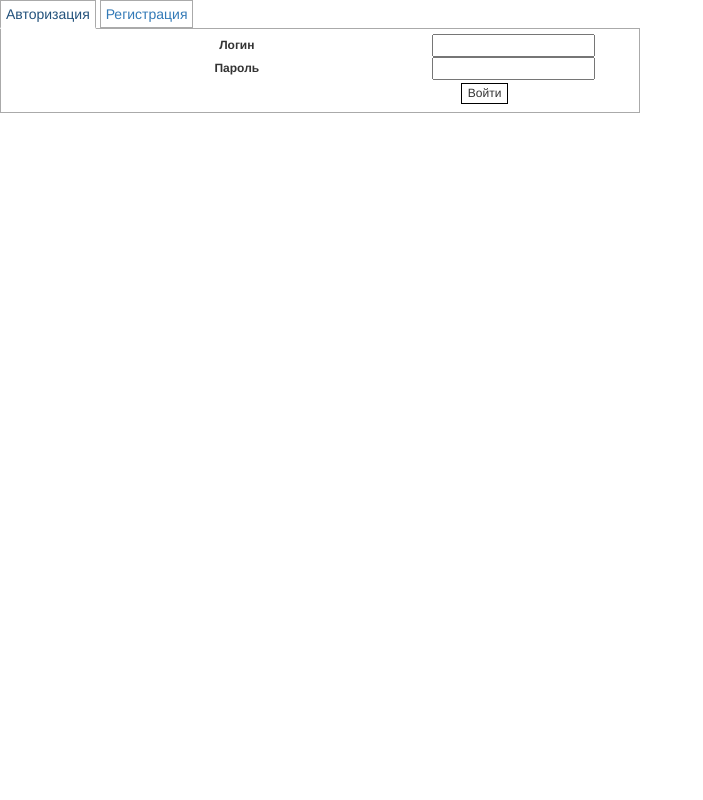
After one commit to piriflegetont/fogstream, a Django app: page /auth in a window 1280 px wide. The commit adds this page. Shown: the whole page, without its empty margins (0-703 px from the left). Run offline with Django 3.2, Linux system fonts and the light colour scheme; a user stored in the database is signed in; some libraries are stand-ins or nearby versions.

Commit message:
FOGSTREAM-1 Форма регистрации и авторизации, страгницы ошибок 404 и 500, представления ошибок.

```diff
--- a/core/settings.py
+++ b/core/settings.py
@@ -24,6 +24,10 @@
 
 # SECURITY WARNING: don't run with debug turned on in production!
 DEBUG = True
+
+STATICFILES_DIRS = ('testApp/static/js', 'testApp/static/css')
+STATIC_ROOT = 'static'
+STATIC_URL = '/static/'
 
 ALLOWED_HOSTS = ['127.0.0.1', 'localhost']
 
--- a/core/urls.py
+++ b/core/urls.py
@@ -1,9 +1,11 @@
 from django.conf.urls import include, url
 from django.contrib import admin
-
 from django.contrib.auth import views
+from django.views.static import serve
+from django.conf import settings
 
 urlpatterns = [
+    url(r'^static/(?P<path>.*)$', serve, {'document_root': settings.STATIC_ROOT}),
     url(r'^admin/', admin.site.urls),
     url('accounts/login/', views.LoginView.as_view(), name='login'),
     url('accounts/logout/', views.LogoutView.as_view(next_page='/'), name='logout'),
--- a/testApp/static/css/send.css
+++ b/testApp/static/css/send.css
@@ -32,7 +32,7 @@
 .success {
     color: green;
 }
-#send {
+.button {
     border: 1px solid black;
     background-color: Transparent;
 }
@@ -52,3 +52,17 @@
     height: 20%;
     resize: none;
 }
+
+#tab2{position: fixed; }
+.tabs > a { line-height: 28px; background: #fff; text-decoration: none; }
+.tabs > a,
+.tabs #tab2:target ~ a:nth-of-type(1),
+.tabs > div { padding: 5px; border: 1px solid #aaa; }
+.tabs > a:nth-of-type(1),
+.tabs #tab2:target ~ a:nth-of-type(2)
+{ border-bottom: 2px solid #fff; }
+#tab2,
+.tabs > div,
+.tabs #tab2:target ~ div:nth-of-type(1){display: none; }
+.tabs > div:nth-of-type(1),
+.tabs #tab2:target ~ div:nth-of-type(2){ display: block; }
--- a/testApp/static/js/ajaxSend.js
+++ b/testApp/static/js/ajaxSend.js
@@ -45,7 +45,7 @@
                 text: $text.val(),
             }),
             success: function(data) {
-                if (typeof data === 'object' && data.error) {
+                if (typeof data === 'Object' && data.error) {
                     $result.addClass('error');
                     $result.removeClass('success');
                     $result.text(`Ошибка при отправке письма ${data}`);
--- a/testApp/templates/message/send.html
+++ b/testApp/templates/message/send.html
@@ -18,7 +18,7 @@
             <label class="signature" for="text">Сообщение</label>
             <textarea id="text" type="text"></textarea>
             <div class="border">
-              <input type="button" id="send" value="Отправить">
+              <input type="button" class="button" id="send" value="Отправить">
             </div>
         </div>
     </body>
--- /dev/null
+++ b/testApp/templates/registration/auth.html
@@ -0,0 +1,40 @@
+{% load static %}
+<html>
+    <head>
+        <title>send email</title>
+        <script src="http://code.jquery.com/jquery-1.8.3.js"></script>
+        <script src="{% static 'js/ajaxSend.js' %}?{% now "U" %}"></script>
+        <link rel="stylesheet" href="//maxcdn.bootstrapcdn.com/bootstrap/3.2.0/css/bootstrap.min.css">
+        <link rel="stylesheet" href="//maxcdn.bootstrapcdn.com/bootstrap/3.2.0/css/bootstrap-theme.min.css">
+        <link rel="stylesheet" href="{% static 'css/send.css' %}?{% now "U" %}">
+    </head>
+    <body>
+        <div class="tabs">
+            <br id="tab2">
+            <a href="#tab1">Авторизация</a>
+            <a href="#tab2">Регистрация</a>
+            <div class="form">
+                <label class="signature" id="result">Result</label>
+                <label class="signature" for="login">Логин</label>
+                <input id="login" type="text">
+                <label class="signature" for="password">Пароль</label>
+                <input id="password" type="text"></textarea>
+                <div class="border">
+                    <input type="button" class="button" id="login" value="Войти">
+                </div>
+            </div>
+            <div class="form">
+                <label class="signature" id="result">Result</label>
+                <label class="signature" for="login">Логин</label>
+                <input id="login" type="text">
+                <label class="signature" for="password">Пароль</label>
+                <input id="password" type="text"></textarea>
+                <label class="signature" for="repeat">Повторите пароль</label>
+                <input id="repeat" type="text"></textarea>
+                <div class="border">
+                    <input type="button" class="button" id="register" value="Регистрация">
+                </div>
+            </div>
+        </div>
+    </body>
+</html>
--- a/testApp/urls.py
+++ b/testApp/urls.py
@@ -1,7 +1,17 @@
 from . import views
 from django.conf.urls import url
+from django.conf import settings
+handler404 = 'testApp.views.e_handler404'
+handler500 = 'testApp.views.e_handler500'
 
 urlpatterns = [
     url(r'^$', views.send_form, name='send_form'),
+    url(r'^auth$', views.auth, name='auth'),
     url(r'^send$', views.send_message, name='send_message'),
 ]
+
+if settings.DEBUG:
+    urlpatterns = [
+        url(r'^404$', views.e_handler404),
+        url(r'^500$', views.e_handler500)
+    ] + urlpatterns
--- a/testApp/views.py
+++ b/testApp/views.py
@@ -1,4 +1,4 @@
-from django.shortcuts import render
+from django.shortcuts import render, render_to_response
 from django.contrib.auth.models import User
 from django.contrib.auth.decorators import login_required
 from django.http import HttpResponse, JsonResponse
@@ -40,6 +40,21 @@
         return JsonResponse({"error": "Wrong type of request. Use POST."})
 
 
+def e_handler404(request, *args, **argv):
+    response = render(request, '404.html', status=404)
+    return response
+
+
+def e_handler500(request, *args, **argv):
+    response = render(request, '500.html', status=500)
+    return response
+
+
 @login_required
 def send_form(request):
     return render(request, 'message/send.html', {})
+
+
+@login_required
+def auth(request):
+    return render(request, 'registration/auth.html', {})
```
Also changed, not shown: testApp/templates/404.html (added, +13 -0 lines), testApp/templates/500.html (added, +13 -0 lines), db.sqlite3.
